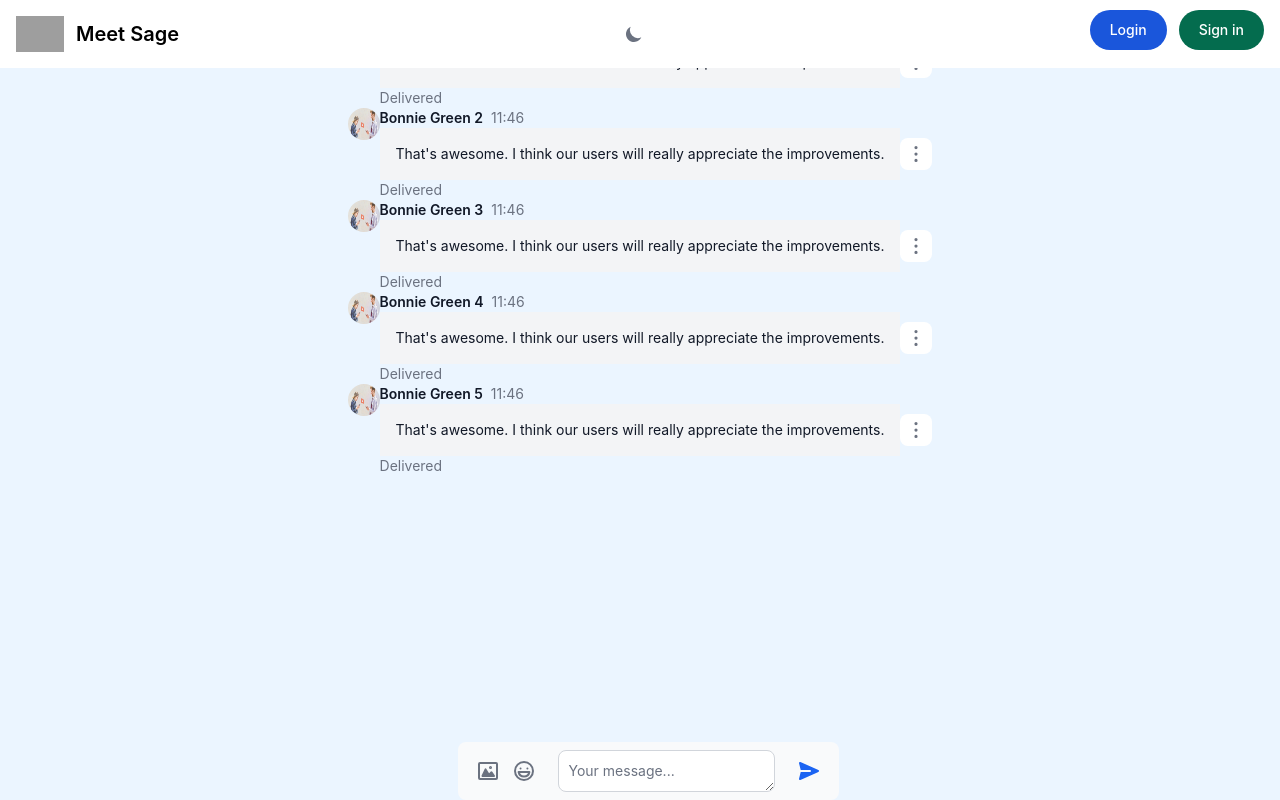
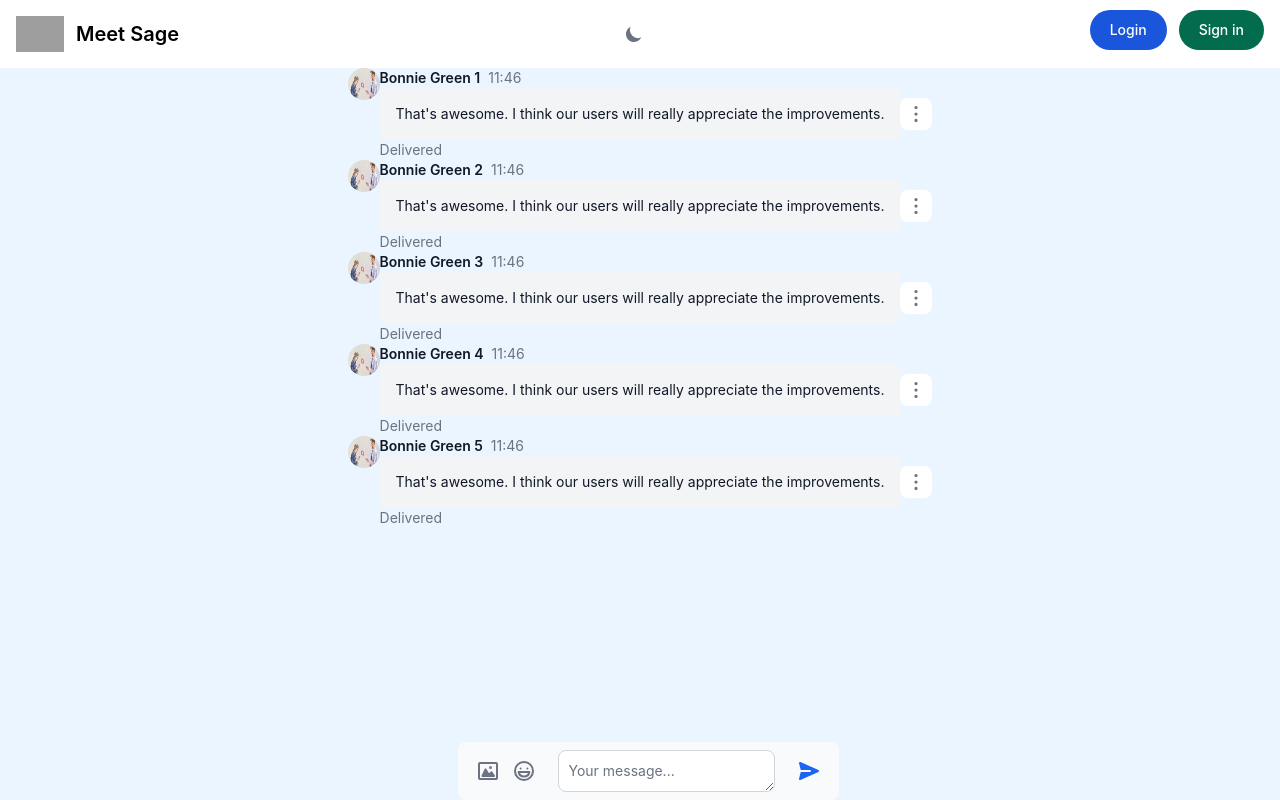
Before and after one commit to RonangLeSang/PROJET_INFO834, a Django app: page /chatpage in a window 1280 px wide. Run offline with Django 5.2, Linux system fonts and the light colour scheme; some libraries are stand-ins or nearby versions; grey boxes are pictures that could not be loaded.

Commit message:
Message space
L'espace d'affichage des messages est fonctionnel (possède sa propre barre de scroll).
J'ai essayé de faire en sorte que ça marche sur toute taille d'écran, mais je n'ai pas encore testé.

```diff
--- a/mysite/templates/chatpage.html
+++ b/mysite/templates/chatpage.html
@@ -12,7 +12,8 @@
 <div class="flex flex-wrap justify-between items-center mx-auto max-w-screen-xl">
     <div class="flex items-center w-full space-x-4" style="flex-direction:column;">
 
-        <div id="messages_space">
+        <div id="messages_wrapper" style="margin-top:52px; overflow-y:auto; max-height: calc(100vh - 126px);">
+        <div id="messages_space" style="margin-bottom:10px;">
         <!--un message-->
             <div class="flex items-start gap-2.5">
                 <img class="w-8 h-8 rounded-full" src="{% static 'images/happyChat.jpg' %}" alt="Jese image">
@@ -209,6 +210,7 @@
             </div>
             <!--fin d'un message-->
         </div>
+        </div>
 
 
         <div style="position:fixed; bottom:0px;">
```
